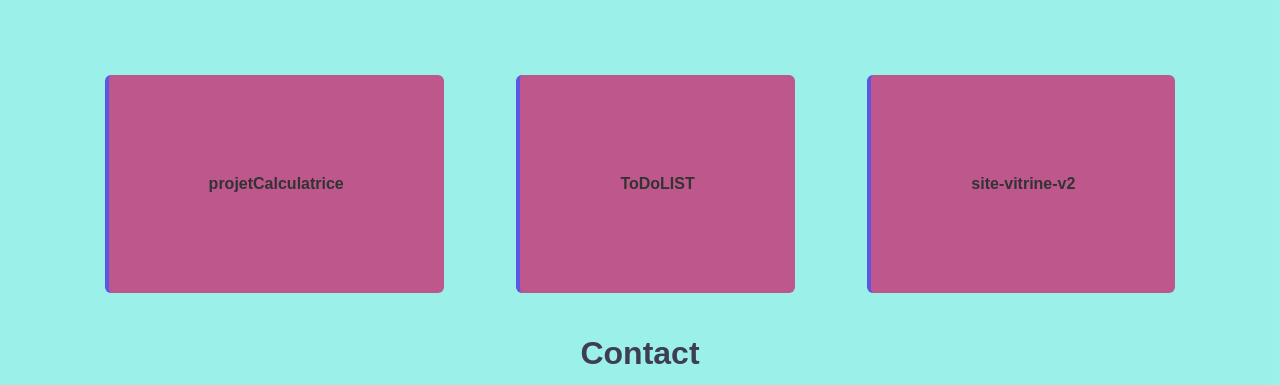
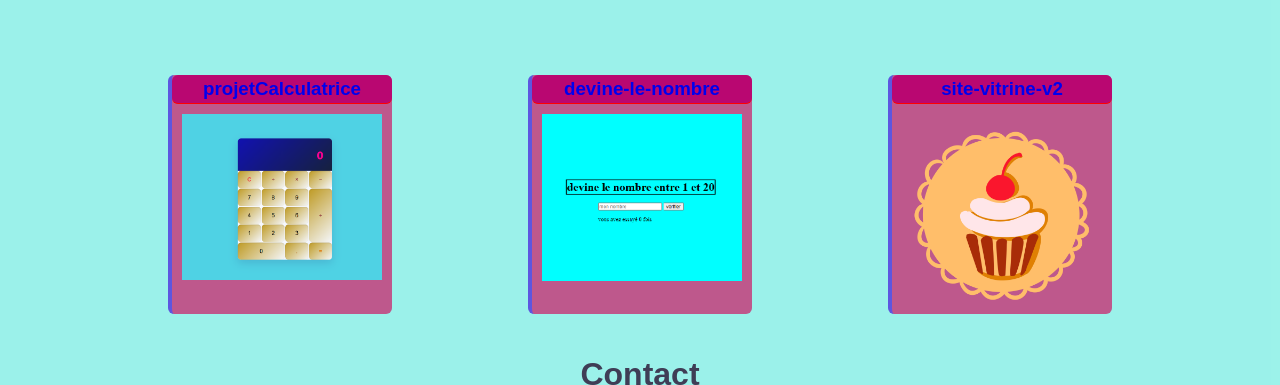
Before and after one commit to lolo435/portefolio, a plain HTML site: page index.html in a window 1280 px wide. Shown: the part 620-1005 px from the top of the page. Drawn offline with Linux system fonts and the light colour scheme.

Commit message:
portfolio

```diff
--- a/index.html
+++ b/index.html
@@ -16,7 +16,7 @@
 
 
         <nav>
-            <a href="#home">Accueil</a>
+            <a href="#">Accueil</a>
             <a href="#about">À propos</a>
             <a href="#projects">Projets</a>
             <a href="#contact">Contact</a>
@@ -39,24 +39,43 @@
             <p> Curieuse et motivée, j’aime aussi la lecture, les jeux vidéo et le
                 diamant painting.</p>
             <p>Ce sont des activités qui m’aident à rester concentrée et créative.</p>
-        <p>Je suis à la cherche d’un stage pour continuer à apprendre et participer à des projets concrets en équipe.</p>
+            <p>Je suis à la cherche d’un stage pour continuer à apprendre et participer à des projets concrets en
+                équipe.</p>
         </section>
 
         <section id="projects" class="section projects">
             <h2>Projets</h2>
-        <ul>
-            <li><strong>projetCalculatrice</strong></li>
-            <li><strong>ToDoLIST</strong></li>
-            <li><strong>site-vitrine-v2</strong></li>
-        </ul>
+            <div class="projects-container">
+                <a href="https://candid-zabaione-e96f76.netlify.app/" target="_blank">
+                    <h3>projetCalculatrice</h3>
+                    <img src="/images/proj-calcul.png" alt="">
+                </a>
+                <a href="https://cool-phoenix-19f426.netlify.app/" target="_blank">
+                    <h3>devine-le-nombre</h3>
+                    <img src="/images/dev-nbr.png" alt="">
+                </a>
+                <a href="https://transcendent-choux-08b8ed.netlify.app/" target="_blank">
+                    <h3>site-vitrine-v2</h3>
+                    <img src="/images/patisserie.png" alt="">
+                </a>
+            </div>
+
+
+
+
+
+
+
         </section>
 
         <section id="contact" class="section contact">
             <h2>Contact</h2>
-         <a href="https://mail.google.com/mail/?view=cm&to=l.favret.webdev@gmail.com" target="_blank">l.favret.webdev@gmail.com</a>
+            <a href="https://mail.google.com/mail/?view=cm&to=l.favret.webdev@gmail.com"
+                target="_blank">l.favret.webdev@gmail.com</a>
             <p>Téléphone : <a href="tel:+33612345678">+33 6 27 26 23 04</a></p>
             <p>Localisation : 38630 Les Avenières, France</p>
-        <a href="https://www.linkedin.com/in/laurence-favret-613634333/" target="_blank"> <img src="images/logo-linke.webp" alt="linkedin"></a>
+            <a href="https://www.linkedin.com/in/laurence-favret-613634333/" target="_blank"> <img
+                    src="images/logo-linke.webp" alt="linkedin"></a>
             <a href="https://github.com/lolo435" target="_blank"><img src="images/logo-github.webp" alt="github"></a>
         </section>
 
--- a/style.css
+++ b/style.css
@@ -47,7 +47,7 @@
   }
 
 .home {
-  background: url(images/1b132a46-7061-4407-a3b2-2cf384262918.jpg);
+  background: url(images/cadre-header.jpg);
 
   background-color: black;
   background-position: center;
@@ -119,30 +119,43 @@
     color: #3f3d56;
   }
 
-  .projects ul {
-    list-style: none;
-  }
-
   .projects h2 {
     text-align: center;
     margin-bottom: 5rem;
   }
 
-  .projects li {
-    display: flex;
-    justify-content: space-between;
-    margin: 10px 0;
-    padding: 100px;
-    background: #c53d7bd8;
-    border-left: 4px solid #5d56e0;
-    border-radius: 6px;
-  }
-
-  .projects ul {
+  .projects-container  {
     display: flex;
     flex-direction: row;
     justify-content: space-evenly ;
 
+  }
+
+  .projects-container a {
+    display: flex;
+    flex-direction: column;
+
+    align-items: center;
+    margin: 10px 0;
+
+    background: #c53d7bd8;
+    border-left: 4px solid #5d56e0;
+    border-radius: 6px;
+    text-decoration: none;
+  }
+
+  .projects-container h3 {
+    padding: 3px;
+    width: 100%;
+    border-bottom: 1px solid red;
+    background: #b90771;
+    margin-bottom: 10px;
+border-radius: 6px;
+  }
+
+  .projects-container img{
+    width: 200PX;
+margin: 0 10px ;
   }
 
   footer {
```
Also changed, not shown: images/cadre-header.jpg (added), images/dev-nbr.png (added), images/logo-github.webp (added), images/logo-linke.webp (added), images/patisserie.png (added), images/proj-calcul.png (added). Lines whose indentation alone changed are shown as unchanged.
